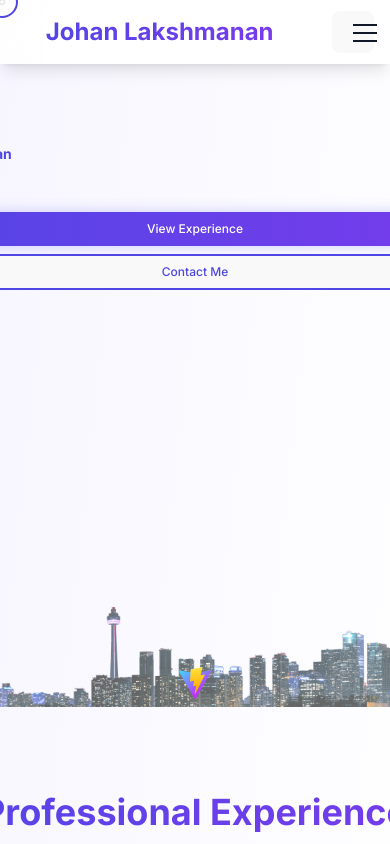
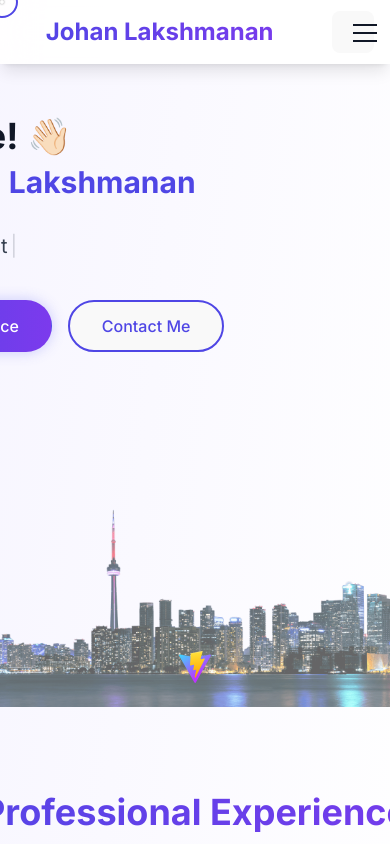
Before and after one commit to JTRON780/personalWebsite, a React (Vite) app: page / in a window 390 px wide. Shown: the top 844 px of the page. Built offline with nearby package versions, Linux system fonts and the light colour scheme.

Commit message:
Revert modification to home.tsx

```diff
--- a/src/components/Home.tsx
+++ b/src/components/Home.tsx
@@ -9,29 +9,29 @@ interface HomeProps {
 
 const Home = ({ scrollToSection }: HomeProps) => (
   <div
-    className="relative flex flex-col md:flex-row items-center justify-between w-full min-h-[70vh] gap-2 xs:gap-3 sm:gap-4 px-1 xs:px-2 sm:px-4 md:px-8 overflow-x-hidden"
+    className="relative flex flex-col md:flex-row items-center justify-between w-full min-h-[70vh] gap-4 px-2 md:px-8 overflow-hidden"
     style={{}}
   >
     {/* Skyline background */}
     <img
       src={skyline}
       alt="Boston Skyline"
-      className="absolute left-0 bottom-0 w-full max-h-[100px] xs:max-h-[140px] sm:max-h-[180px] md:max-h-[220px] lg:max-h-[300px] object-cover opacity-60 pointer-events-none select-none z-0"
+      className="absolute left-0 bottom-0 w-full max-h-[300px] object-cover opacity-60 pointer-events-none select-none z-0"
       aria-hidden="true"
     />
-    <div className="relative z-10 md:w-7/12 w-full text-left min-w-0">
-      <h1 className="text-base xs:text-lg sm:text-2xl md:text-4xl font-bold mb-1 xs:mb-2 break-words">
+    <div className="relative z-10 md:w-7/12 w-full text-left">
+      <h1 className="text-4xl md:text-5xl font-bold mb-2">
         Hi There!{' '}
         <span className="wave inline-block" role="img" aria-label="wave">
           👋🏻
         </span>
       </h1>
-      <h1 className="text-sm xs:text-base sm:text-xl md:text-3xl font-semibold mb-2 xs:mb-4 break-words">
+      <h1 className="text-3xl md:text-4xl font-semibold mb-4">
         I'm
-        <strong className="main-name text-indigo-600 ml-1 xs:ml-2">Johan Lakshmanan</strong>
+        <strong className="main-name text-indigo-600 ml-2">Johan Lakshmanan</strong>
       </h1>
-      <div className="py-1 xs:py-2 sm:py-4">
-        <span className="text-xs xs:text-sm sm:text-base md:text-xl text-gray-700 dark:text-gray-200 break-words">
+      <div className="py-4">
+        <span className="text-xl text-gray-700 dark:text-gray-200">
           <Typewriter
             words={['Developer', 'Student', 'Tech Enthusiast', 'Innovator', 'Artist', 'Software Engineer', 'Leader']}
             loop={0}
@@ -43,27 +43,26 @@ const Home = ({ scrollToSection }: HomeProps) => (
           />
         </span>
       </div>
-      <div className="flex flex-col sm:flex-row gap-2 xs:gap-3 sm:gap-4 mt-2 xs:mt-4 sm:mt-6 w-full max-w-full">
+      <div className="flex gap-4 mt-6">
         <button
           onClick={() => scrollToSection('internships')}
-          className="w-full sm:w-auto px-3 xs:px-4 sm:px-6 md:px-8 py-2 xs:py-3 bg-gradient-to-r from-indigo-600 to-violet-600 text-white rounded-full hover:opacity-90 transition-opacity animate-glow text-xs xs:text-sm sm:text-base md:text-lg break-words"
+          className="px-8 py-3 bg-gradient-to-r from-indigo-600 to-violet-600 text-white rounded-full hover:opacity-90 transition-opacity animate-glow"
         >
           View Experience
         </button>
         <button
           onClick={() => scrollToSection('contact')}
-          className="w-full sm:w-auto px-3 xs:px-4 sm:px-6 md:px-8 py-2 xs:py-3 border-2 border-indigo-600 text-indigo-600 dark:text-indigo-400 rounded-full hover:bg-indigo-50 dark:hover:bg-gray-800 transition-colors text-xs xs:text-sm sm:text-base md:text-lg break-words"
+          className="px-8 py-3 border-2 border-indigo-600 text-indigo-600 dark:text-indigo-400 rounded-full hover:bg-indigo-50 dark:hover:bg-gray-800 transition-colors"
         >
           Contact Me
         </button>
       </div>
     </div>
-    <div className="relative z-10 md:w-5/12 w-full flex justify-center md:justify-end py-2 xs:py-4 sm:py-6 md:py-0 min-w-0">
+    <div className="relative z-10 md:w-5/12 w-full flex justify-center md:justify-end py-6 md:py-0">
       <img
         src={viteLogo}
         alt="home pic"
-        className="max-h-[60px] xs:max-h-[100px] sm:max-h-[180px] md:max-h-[300px] lg:max-h-[450px] w-auto max-w-full"
-        style={{minWidth:0}}
+        className="max-h-[450px] w-auto"
       />
     </div>
   </div>
```
